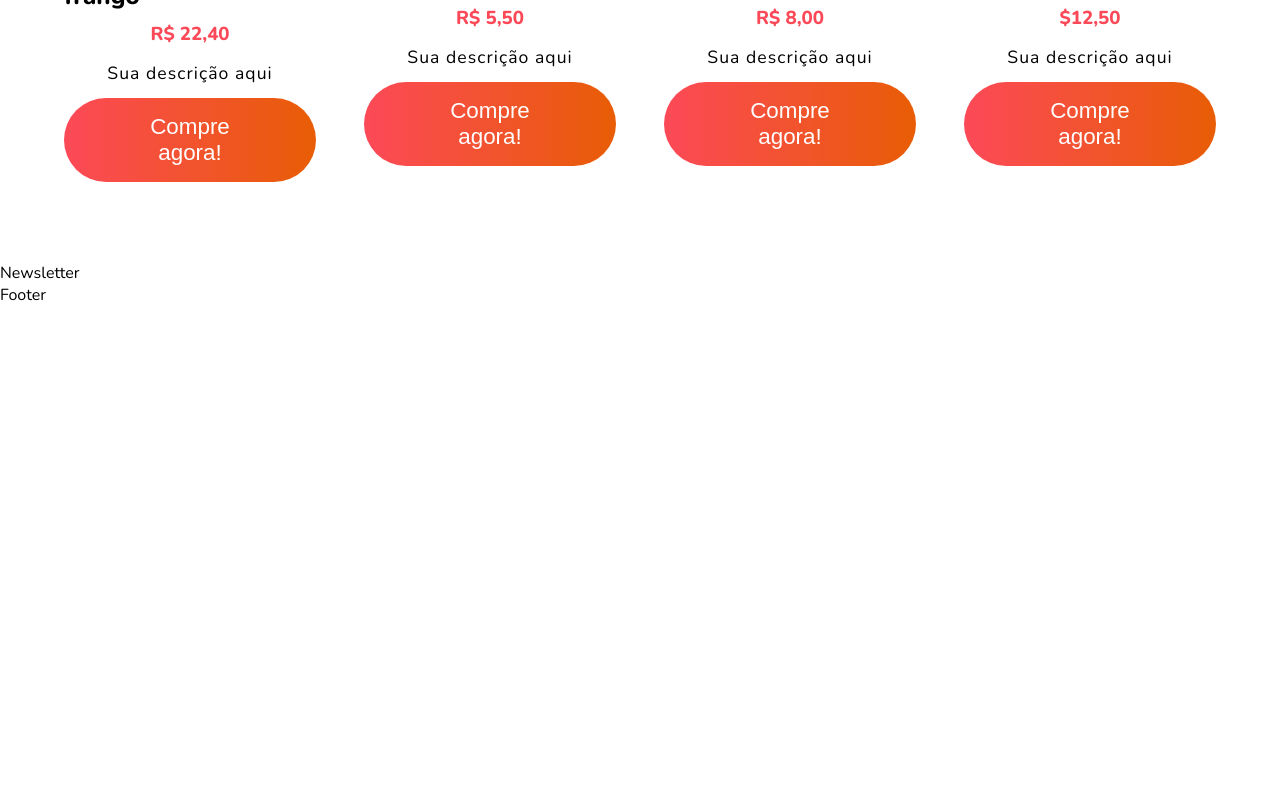
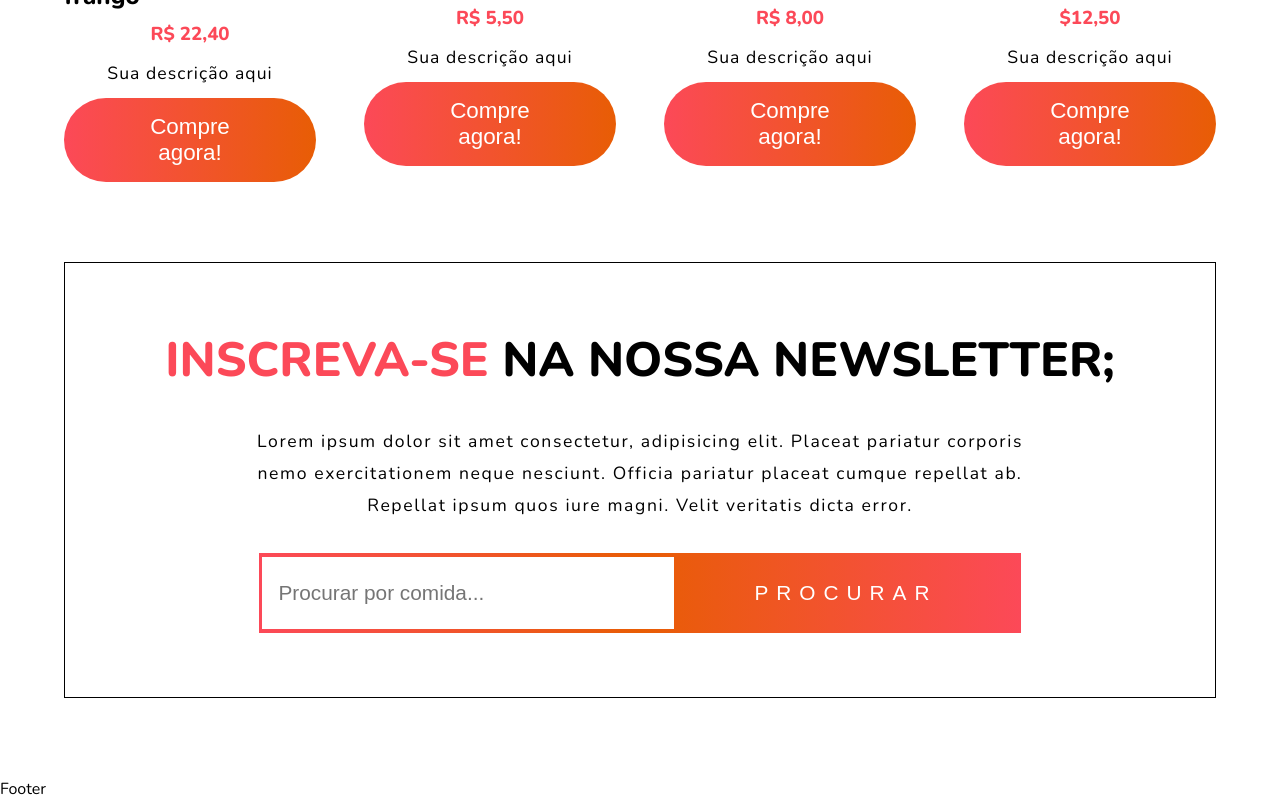
Before and after one commit to Daniels7k/food-marketplace, a React (Create React App) app: page / in a window 1280 px wide. Shown: the part 3320-4120 px from the top of the page. Before the commit the page ends 3626 px from the top, so only its background shows below. Built offline with nearby package versions, Linux system fonts and the light colour scheme.

Commit message:
Newsletter component ready

```diff
--- a/src/components/NewsLetter.jsx
+++ b/src/components/NewsLetter.jsx
@@ -1,9 +1,86 @@
 import React from 'react'
+import styled from 'styled-components';
+
+import { TitleStyles } from './ReusableStyles';
 
 const Newsletter = () => {
   return (
-    <div>Newsletter</div>
-  )
+    <>
+      <Section>
+        <div className="title">
+          <h1>
+            <span>Inscreva-se</span> na nossa Newsletter;
+          </h1>
+          <p>
+            Lorem ipsum dolor sit amet consectetur, adipisicing elit. Placeat
+            pariatur corporis nemo exercitationem neque nesciunt. Officia
+            pariatur placeat cumque repellat ab. Repellat ipsum quos iure magni.
+            Velit veritatis dicta error.
+          </p>
+        </div>
+        <div className="container">
+          <input type="text" placeholder="Procurar por comida..." />
+          <button>Procurar</button>
+        </div>
+      </Section>
+    </>
+  );
+};
+
+const Section = styled.section`
+border: 0.01rem solid black;
+padding: 4rem;
+display: flex;
+flex-direction: column;
+gap: 2rem;
+align-items: center;
+${TitleStyles};
+.container {
+  background: linear-gradient(to right, #fc4958, #e85d04, #fc4958);
+  padding: 0.3vw;
+  input {
+    border: none;
+    padding: 1.5rem 8rem 1.5rem 1rem;
+    font-size: 1.3rem;
+    &:focus {
+      outline: none;
+    }
+  }
+  button {
+    padding: 1rem 5rem;
+    background-color: transparent;
+    border: none;
+    font-size: 1.3rem;
+    color: white;
+    text-transform: uppercase;
+    letter-spacing: 0.5rem;
+    transition: 0.3s ease-in-out;
+    cursor: pointer;
+    &:hover {
+      letter-spacing: 0.6rem;
+      padding: 1rem 4.7rem;
+    }
+  }
 }
+@media screen and (min-width: 260px) and (max-width: 1080px) {
+  .container {
+    padding: 0.8rem;
+    border-radius: 0.5rem;
+    input {
+      width: 75vw;
+      padding: 0.5rem;
+      border-radius: 0.5rem;
+    }
+    button {
+      margin-top: 0.5rem;
+      width: 100%;
+      padding: 0.5rem;
+      &:hover {
+        padding: 0.5rem 1rem;
+      }
+    }
+  }
+}
+`;
 
 export default Newsletter
```
